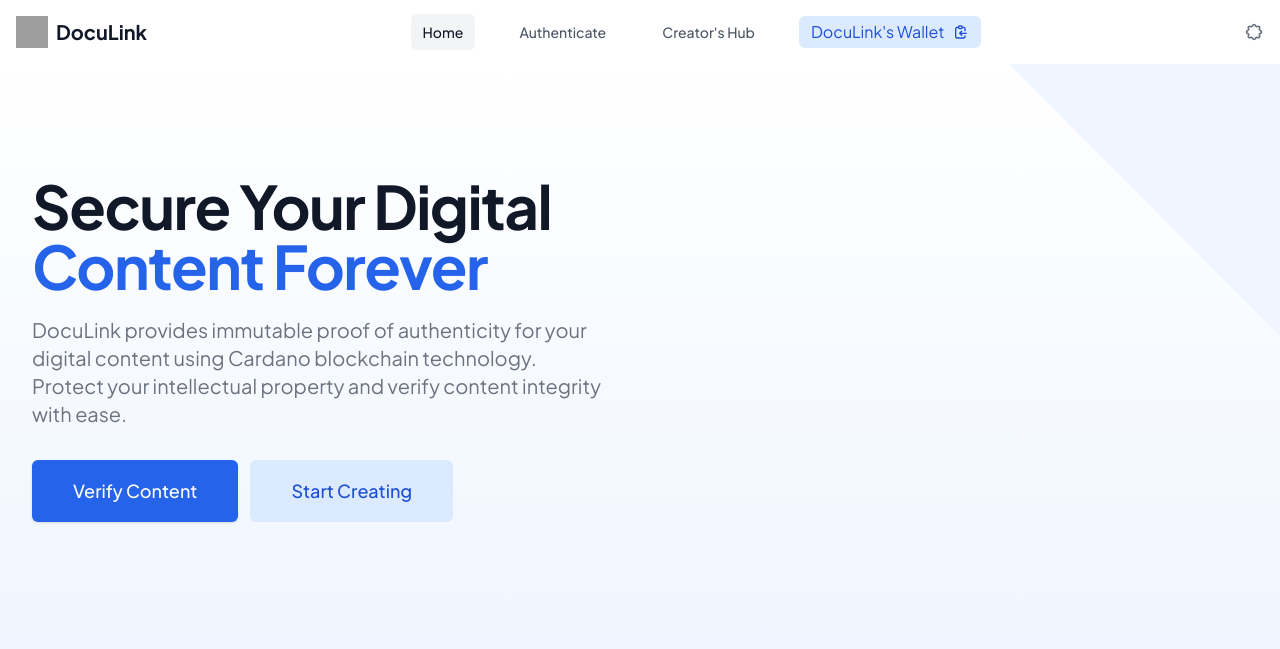
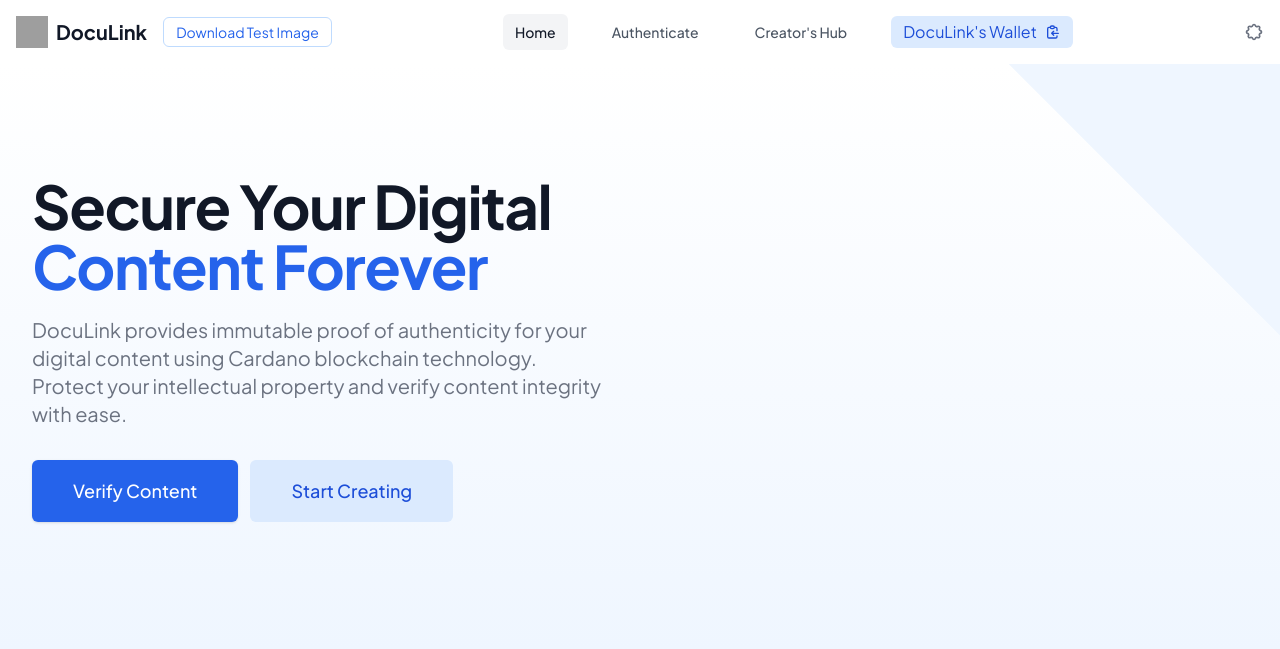
Before and after one commit to AviLPA/DocuLink, a Flask app: page / in a window 1280 px wide. Shown: the top 649 px of the page. Run offline with Flask 3, Linux system fonts and the light colour scheme; some libraries are stand-ins or nearby versions; grey boxes are pictures that could not be loaded.

Commit message:
Add test image download functionality

```diff
--- a/templates/index.html
+++ b/templates/index.html
@@ -228,6 +228,11 @@
                         <div class="flex items-center">
                             <img src="{{url_for('static', filename='chainicon.png')}}" alt="DocuLink Logo" class="w-8 h-8 mr-2">
                             <span class="text-xl font-bold text-gray-900">DocuLink</span>
+                            <!-- Add test image download button -->
+                            <a href="/download-test-image"
+                               class="ml-4 px-3 py-1 text-sm text-blue-600 hover:text-blue-800 border border-blue-200 rounded-md hover:bg-blue-50 transition-colors">
+                                Download Test Image
+                            </a>
                         </div>
 
                         <!-- Navigation -->
```
